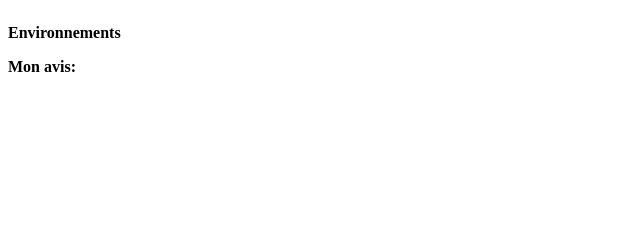
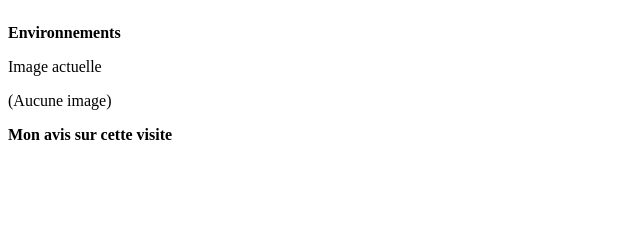
Before and after one commit to Jlauth/mesvoyages, a PHP site: template templates/pages/voyage.html.twig in a window 1280 px wide. Shown: the part 86-326 px from the top of the page, without its empty margins (0-640 px from the left). Run offline with PHP 8.4, Linux system fonts and the light colour scheme; the template is opened without the code that fills it, so the values that code supplies are empty; some libraries are stand-ins or nearby versions.

Commit message:
Phase 19 : gestion des images.

```diff
--- a/templates/pages/voyage.html.twig
+++ b/templates/pages/voyage.html.twig
@@ -19,13 +19,26 @@
         </div>
         <div class="col">
             <!-- emplacement photo -->
+            <div>
+                    {{ (visite.imageFile) }}
+            </div>
+            <div>
+                    Image actuelle
+                    {% if visite.imagename %}
+                        <img src="{{ app.request.getBasePath()~vich_uploader_asset(visite,'imageFile') }}"
+                             class="card-img-top" style="width:100%;height:auto;">
+                    {% else %}
+                        <p>(Aucune image)</p>
+                    {% endif %}
+            </div>
         </div>
         <div class="row mt-5">
             <div class="col md-12">
-                <p><strong>Mon avis: </strong></p>
+                <p><strong>Mon avis sur cette visite</strong></p>
                 <p>
                     {{ visite.avis }}
                 </p>
             </div>
         </div>
+    </div>
 {% endblock %}
```
